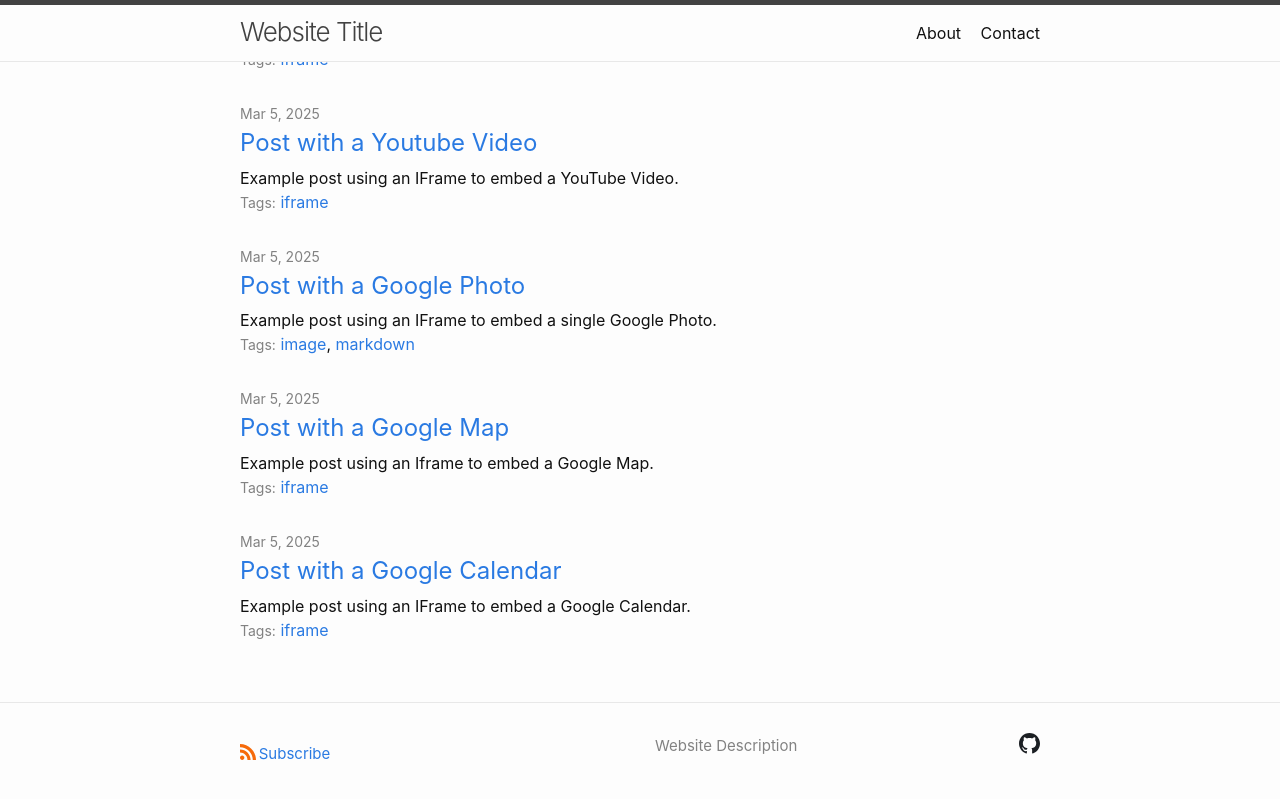
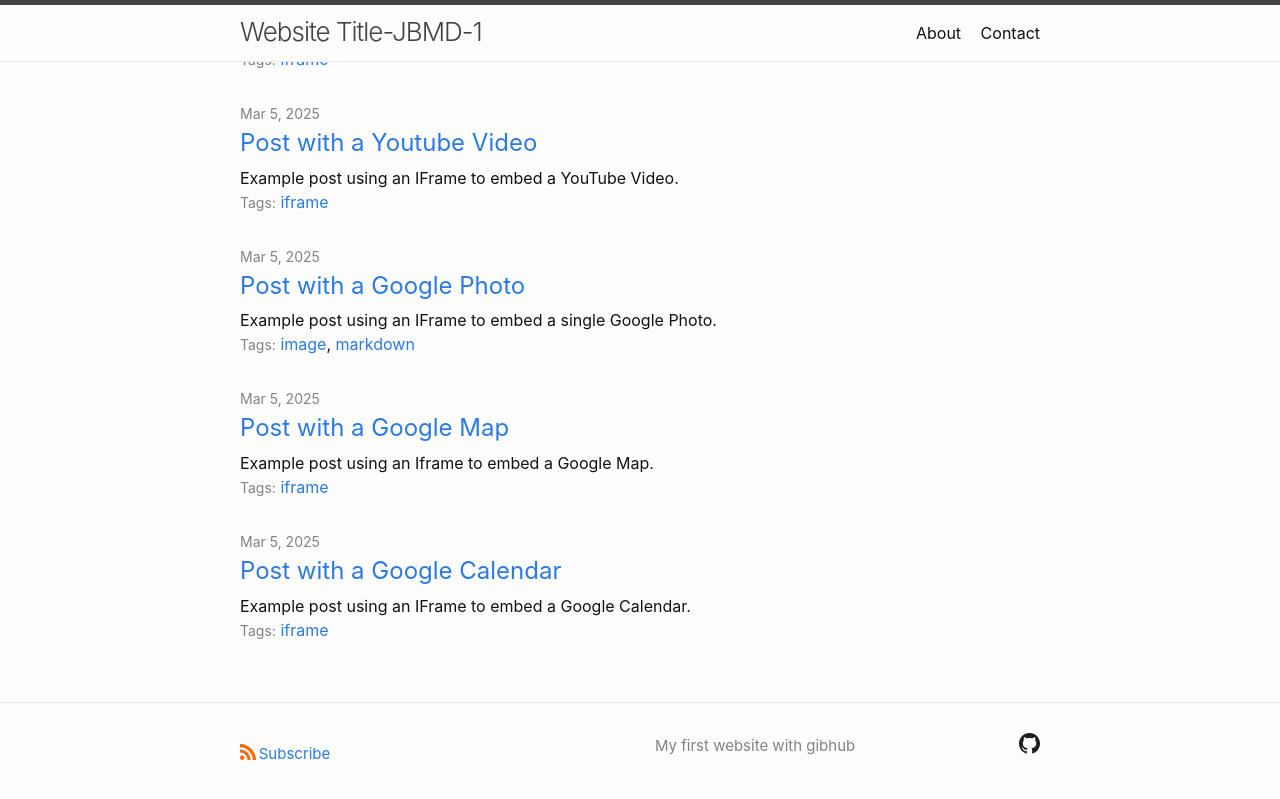
Before and after one commit to JBMarsh77/JBMD-1, a Jekyll site: the page built from index.md, in a window 1280 px wide and 900 px high, scrolled down 1170 px. Shown: the top 799 px of the window. Built offline with Jekyll 4.4.1, drawn with Linux system fonts in a browser that asks for light colours; a script that is not in the unit is left out.

Commit message:
Update _config.yml

```diff
--- a/_config.yml
+++ b/_config.yml
@@ -1,11 +1,11 @@
-title: Website Title
+title: Website Title-JBMD-1
 
 description: >
-  Website Description
+  My first website with gibhub
 
 author:
-  name: Name
-  email: your-email@domain.com
+  name: Joan Marsh
+  email: jbm.Marsh@gmail.com
 
 nav_pages:
   - about.md
```
